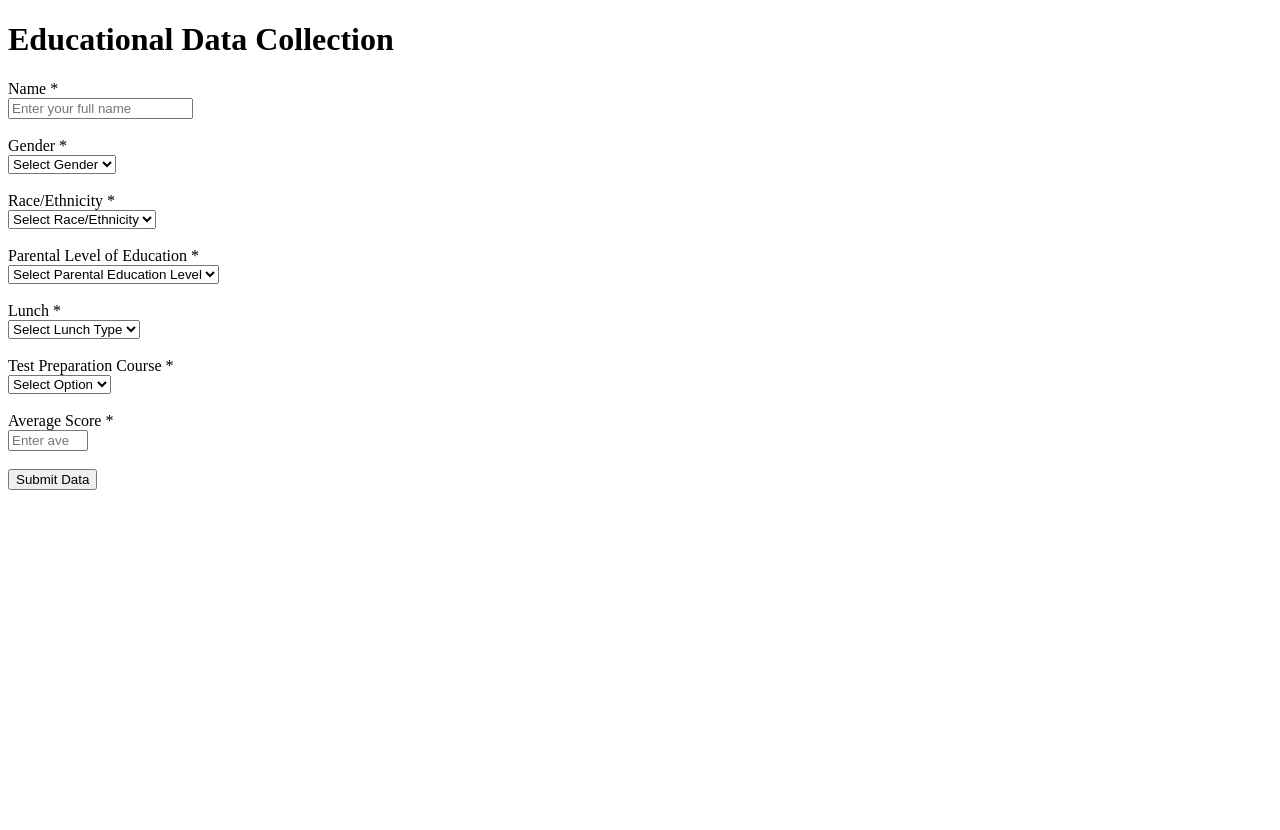
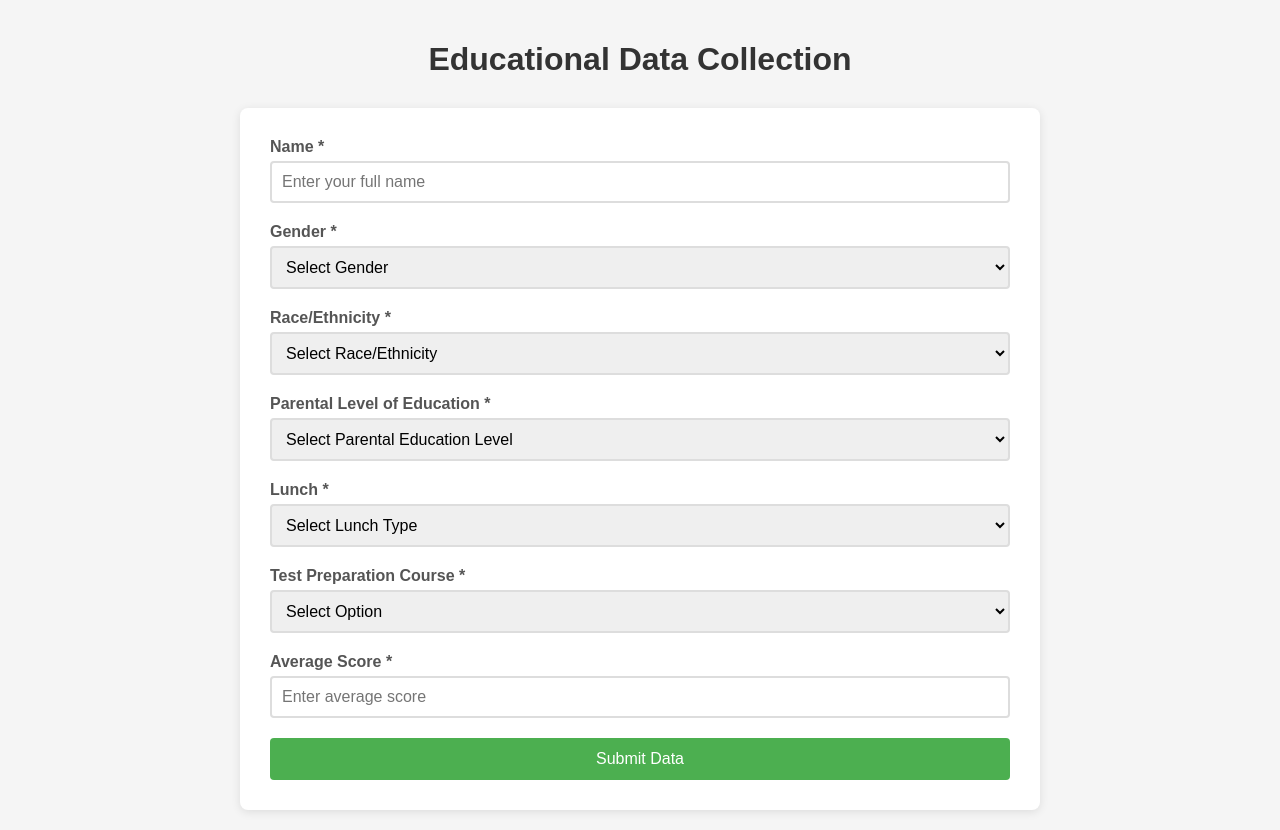
Before and after one commit to Krishsharma179/mlproject, a Flask app: page /predict in a window 1280 px wide. Before the commit the page ends 490 px from the top, so only its background shows below. Run offline with Flask 3, Linux system fonts and the light colour scheme.

Commit message:
Added css today

```diff
--- a/templates/home.html
+++ b/templates/home.html
@@ -3,23 +3,90 @@
 <head>
     <meta charset="UTF-8" />
     <title>Educational Data Collection</title>
+    <style>
+        body {
+            font-family: Arial, sans-serif;
+            max-width: 800px;
+            margin: 0 auto;
+            padding: 20px;
+            background-color: #f5f5f5;
+        }
+
+        h1 {
+            color: #333;
+            text-align: center;
+            margin-bottom: 30px;
+        }
+
+        form {
+            background-color: white;
+            padding: 30px;
+            border-radius: 8px;
+            box-shadow: 0 2px 10px rgba(0,0,0,0.1);
+        }
+
+        label {
+            display: block;
+            font-weight: bold;
+            color: #555;
+            margin-bottom: 5px;
+        }
+
+        input, select {
+            width: 100%;
+            padding: 10px;
+            border: 2px solid #ddd;
+            border-radius: 4px;
+            font-size: 16px;
+            margin-bottom: 20px;
+            box-sizing: border-box;
+        }
+
+        input:focus, select:focus {
+            border-color: #4CAF50;
+            outline: none;
+        }
+
+        button {
+            background-color: #4CAF50;
+            color: white;
+            padding: 12px 30px;
+            border: none;
+            border-radius: 4px;
+            cursor: pointer;
+            font-size: 16px;
+            width: 100%;
+        }
+
+        button:hover {
+            background-color: #45a049;
+        }
+
+        h2 {
+            color: #333;
+            text-align: center;
+            margin-top: 30px;
+            padding: 15px;
+            background-color: #e8f5e8;
+            border-radius: 4px;
+        }
+    </style>
 </head>
 <body>
     <h1>Educational Data Collection</h1>
 
     <form action="/predict" method="post">
-        <label for="name">Name *</label><br />
-        <input type="text" id="name" name="name" required placeholder="Enter your full name" /><br /><br />
+        <label for="name">Name *</label>
+        <input type="text" id="name" name="name" required placeholder="Enter your full name" />
 
-        <label for="gender">Gender *</label><br />
+        <label for="gender">Gender *</label>
         <select id="gender" name="gender" required>
             <option value="">Select Gender</option>
             <option value="male">Male</option>
             <option value="female">Female</option>
+        </select>
 
-        </select><br /><br />
-
-        <label for="race_ethnicity">Race/Ethnicity *</label><br />
+        <label for="race_ethnicity">Race/Ethnicity *</label>
         <select id="race_ethnicity" name="race_ethnicity" required>
             <option value="">Select Race/Ethnicity</option>
             <option value="group A">Group A</option>
@@ -27,9 +94,9 @@
             <option value="group C">Group C</option>
             <option value="group D">Group D</option>
             <option value="group E">Group E</option>
-        </select><br /><br />
+        </select>
 
-        <label for="parental_level_of_education">Parental Level of Education *</label><br />
+        <label for="parental_level_of_education">Parental Level of Education *</label>
         <select id="parental_level_of_education" name="parental_level_of_education" required>
             <option value="">Select Parental Education Level</option>
             <option value="some high school">Some High School</option>
@@ -38,24 +105,24 @@
             <option value="associate's degree">Associate's Degree</option>
             <option value="bachelor's degree">Bachelor's Degree</option>
             <option value="master's degree">Master's Degree</option>
-        </select><br /><br />
+        </select>
 
-        <label for="lunch">Lunch *</label><br />
+        <label for="lunch">Lunch *</label>
         <select id="lunch" name="lunch" required>
             <option value="">Select Lunch Type</option>
             <option value="standard">Standard</option>
             <option value="free/reduced">Free/Reduced</option>
-        </select><br /><br />
+        </select>
 
-        <label for="test_preparation_course">Test Preparation Course *</label><br />
+        <label for="test_preparation_course">Test Preparation Course *</label>
         <select id="test_preparation_course" name="test_preparation_course" required>
             <option value="">Select Option</option>
             <option value="none">None</option>
             <option value="completed">Completed</option>
-        </select><br /><br />
+        </select>
 
-        <label for="average">Average Score *</label><br />
-        <input type="number" id="average" name="average" min="0" max="100" step="0.1" required placeholder="Enter average score" /><br /><br />
+        <label for="average">Average Score *</label>
+        <input type="number" id="average" name="average" min="0" max="100" step="0.1" required placeholder="Enter average score" />
 
         <button type="submit">Submit Data</button>
     </form>
```
